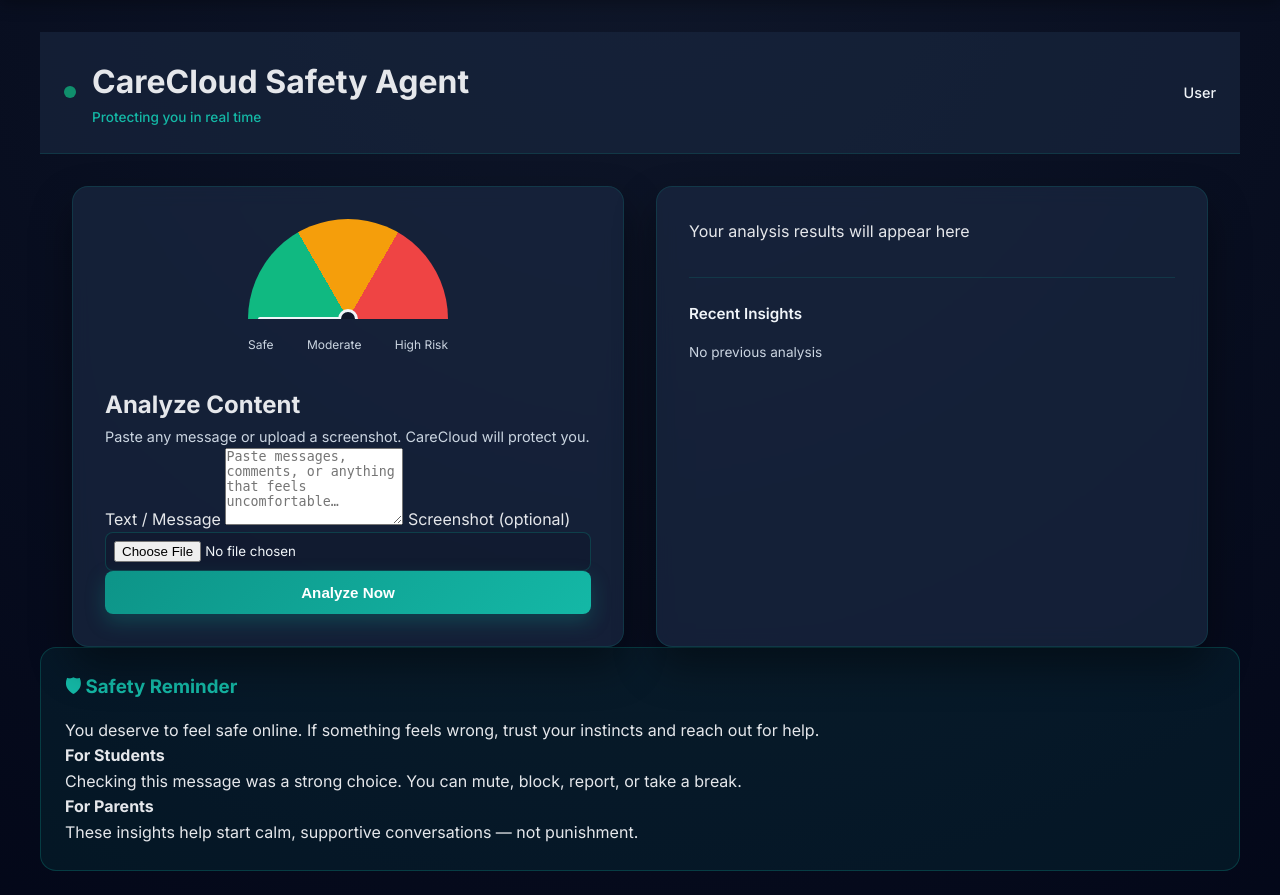
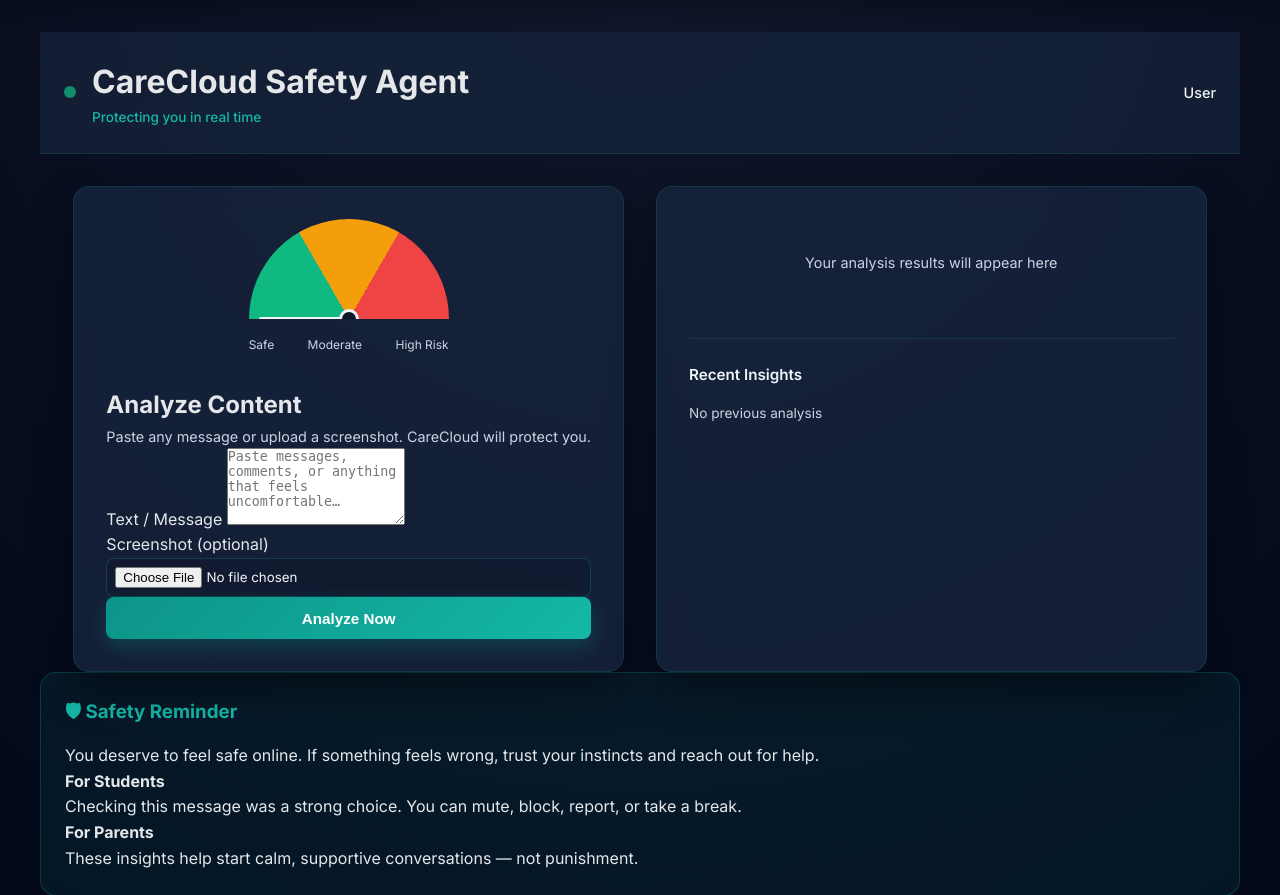
Before and after one commit to Hemanth-2OOT/Care-cloud, a Flask app: page /dashboard in a window 1280 px wide. Shown: the part 97-992 px from the top of the page. Run offline with Flask 3, Linux system fonts and the light colour scheme; the visitor is signed in with stand-in values (Sample User, id 1).

Commit message:
Update dashboard.html

```diff
--- a/carecloud/templates/dashboard.html
+++ b/carecloud/templates/dashboard.html
@@ -13,7 +13,6 @@
         <p class="status-label">Protecting you in real time</p>
       </div>
     </div>
-
     <div class="user-info">
       <span class="user-name">
         {{ user.name if user is defined and user.name else 'User' }}
@@ -26,7 +25,7 @@
     <!-- LEFT PANEL -->
     <div class="action-card">
 
-      <!-- GAUGE -->
+      <!-- TOXICITY GAUGE -->
       <div class="meter-container">
         <div class="gauge-wrapper">
           <div class="gauge-background"></div>
@@ -45,9 +44,10 @@
         Paste any message or upload a screenshot. CareCloud will protect you.
       </p>
 
-      <!-- ANALYSIS FORM -->
+      <!-- FORM -->
       <form id="analyzeForm" enctype="multipart/form-data">
 
+        <div class="input-group">
           <label>Text / Message</label>
           <textarea
             id="text_content"
@@ -55,7 +55,9 @@
             placeholder="Paste messages, comments, or anything that feels uncomfortable…"
             rows="5"
           ></textarea>
+        </div>
 
+        <div class="input-group">
           <label>Screenshot (optional)</label>
           <input
             type="file"
@@ -64,6 +66,7 @@
             accept="image/*"
             class="input-file"
           >
+        </div>
 
         <button
           type="submit"
@@ -95,11 +98,11 @@
     <!-- RIGHT PANEL -->
     <div class="results-panel">
 
-      <div id="resultsEmpty">
+      <div id="resultsEmpty" class="results-empty">
         <p>Your analysis results will appear here</p>
       </div>
 
-      <div id="resultsContent" style="display:none">
+      <div id="resultsContent" class="results-content">
 
         <!-- SCORE -->
         <div class="risk-section">
@@ -107,8 +110,8 @@
             <div class="risk-bar" id="riskBar"></div>
           </div>
           <div class="risk-labels">
-            <span id="riskScore">0%</span>
-            <span id="riskStatus">Safe</span>
+            <span class="risk-value" id="riskScore">0%</span>
+            <span class="risk-status" id="riskStatus">Safe</span>
           </div>
         </div>
 
```
Lines whose indentation alone changed are shown as unchanged.
